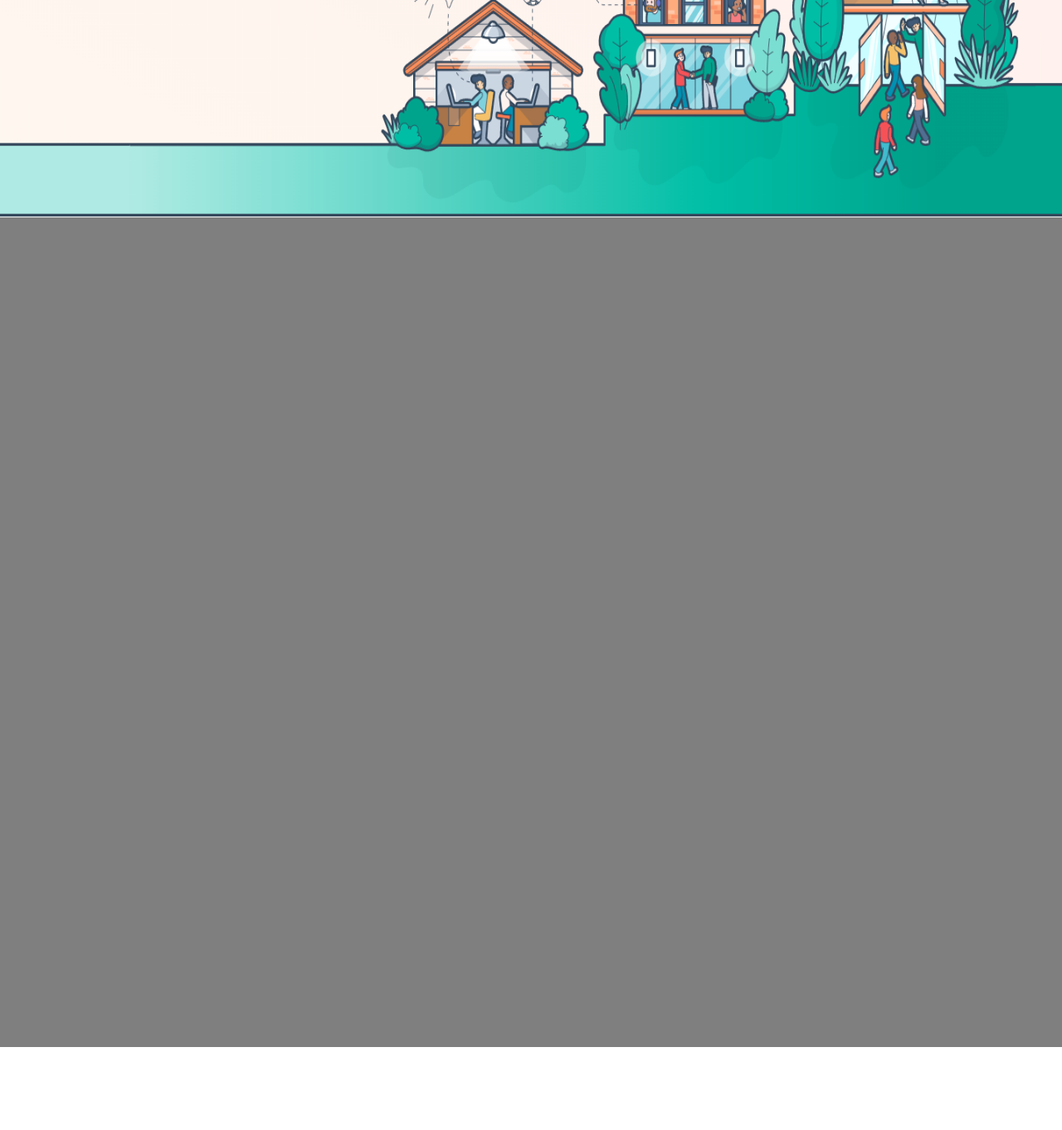
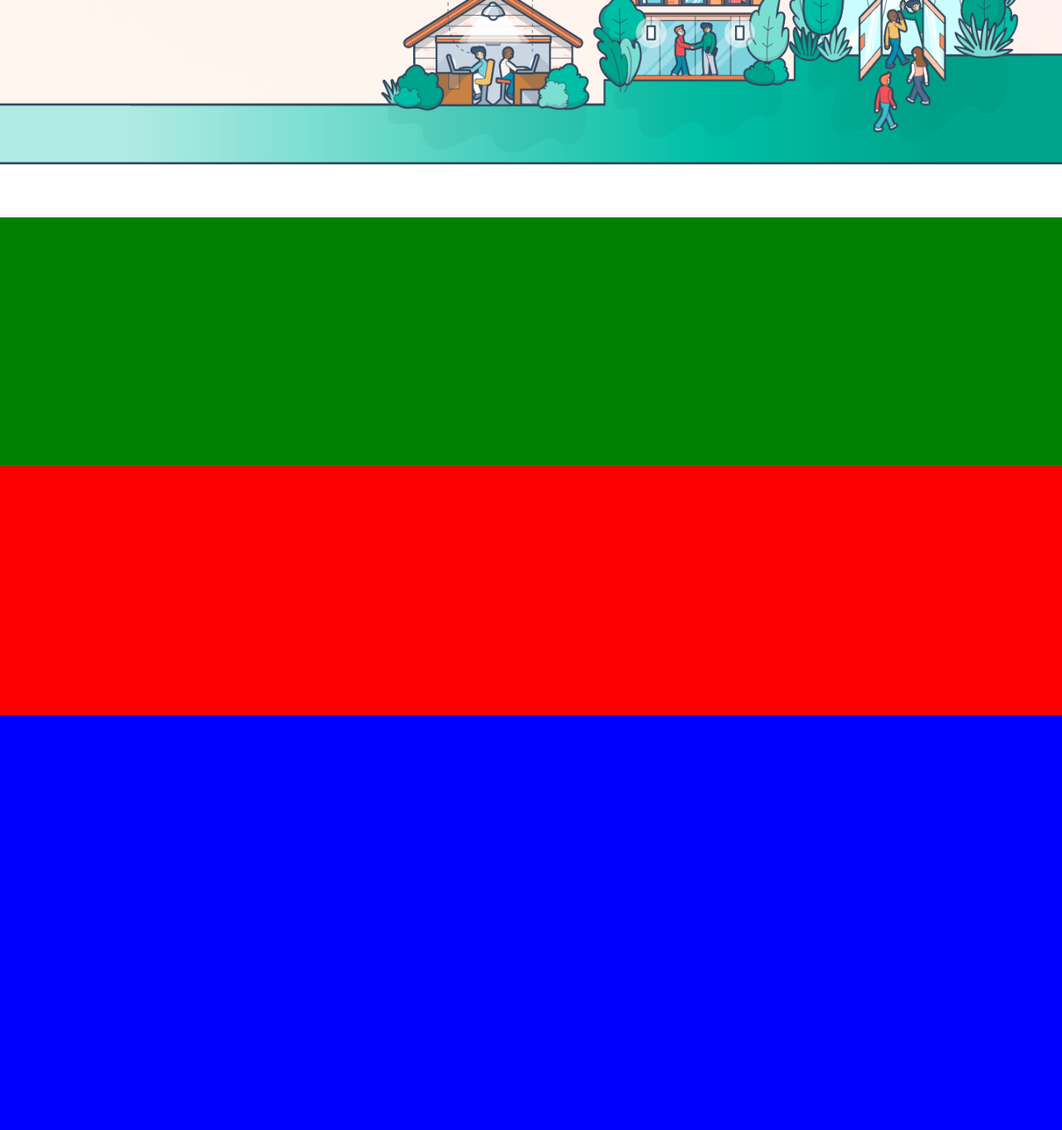
Before and after one commit to AlbertoGambino/htmlcss-hubspot, a plain HTML site: page index.html in a window 1280 px wide. Shown: the part 688-2050 px from the top of the page at 83% size. Before the commit the page ends 1950 px from the top, so only its background shows below. Drawn offline with Linux system fonts and the light colour scheme.

Commit message:
Macro Sezione 1

```diff
--- a/index.html
+++ b/index.html
@@ -37,6 +37,15 @@
 
     </div>
     <div class="sezione1">
+      <div class="s1top">
+
+      </div>
+      <div class="s1main">
+
+      </div>
+      <div class="s1bot">
+
+      </div>
 
     </div>
 
--- a/style.css
+++ b/style.css
@@ -60,7 +60,7 @@ header *{
   height: 750px;
   width: 100%;
   background-image: url("img/jumbotron.png");
-  background-size: 100% 100%;
+  background-size: 100%;
   background-position: center;
   background-repeat: no-repeat;
 
@@ -76,7 +76,24 @@ header *{
 }
 
 .sezione1{
- height: 1000px;
+ height: 1100px;
  width: 100%;
  background-color: rgba(0, 0, 0, 0.5);
 }
+
+.s1top{
+  height: 300px;
+  width: 100%;
+  background-color: green;
+}
+
+.s1main{
+  height: 300px;
+  width: 100%;
+  background-color: red;
+}
+.s1bot{
+  height: 500px;
+  width: 100%;
+  background-color: blue;
+}
```
